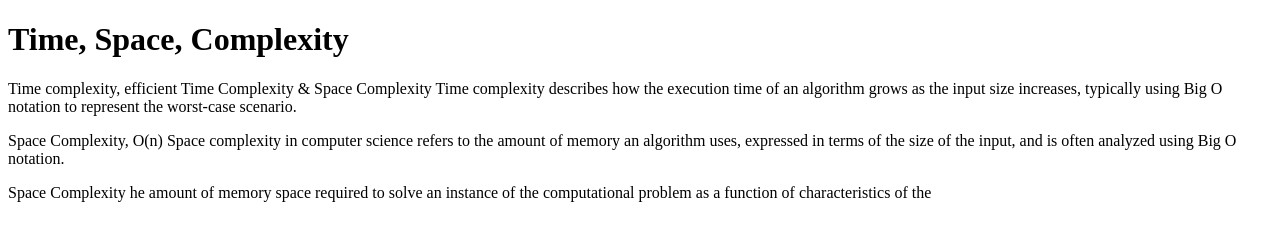
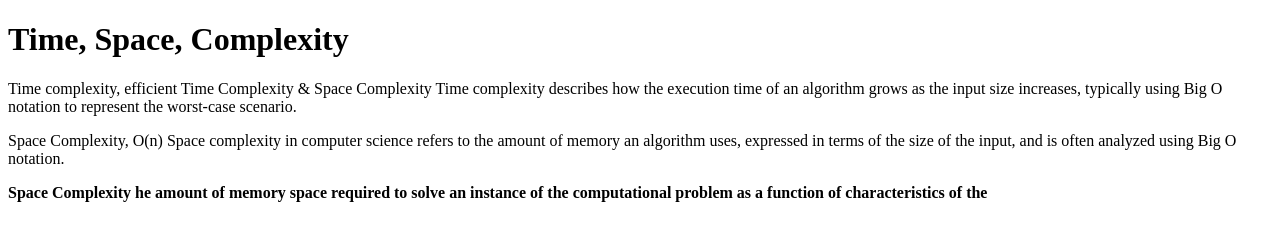
Before and after one commit to acciojob/time-and-space-complexity-PankajMittal888, a website: page main.html in a window 1280 px wide. Drawn offline with Linux system fonts and the light colour scheme.

Commit message:
created a submission

```diff
--- a/main.html
+++ b/main.html
@@ -16,7 +16,7 @@ Time Complexity & Space Complexity
 Time complexity describes how the execution time of an algorithm grows as the input size increases, typically using Big O notation to represent the worst-case scenario.
 </p>
 	<p>Space Complexity, O(n) Space complexity in computer science refers to the amount of memory an algorithm uses, expressed in terms of the size of the input, and is often analyzed using Big O notation. </p>
-	<p>	Space Complexity he amount of memory space required to solve an instance of the computational problem as a function of characteristics of the</p>
+<b>	Space Complexity he amount of memory space required to solve an instance of the computational problem as a function of characteristics of the</b>
 </body>
 
 </html>
```
